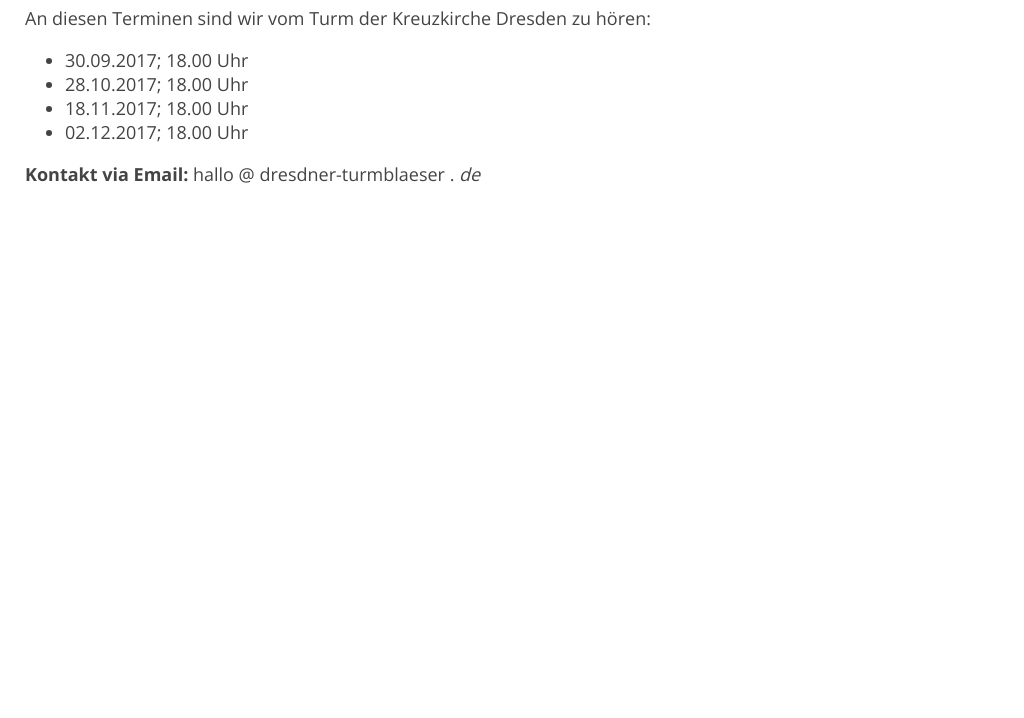
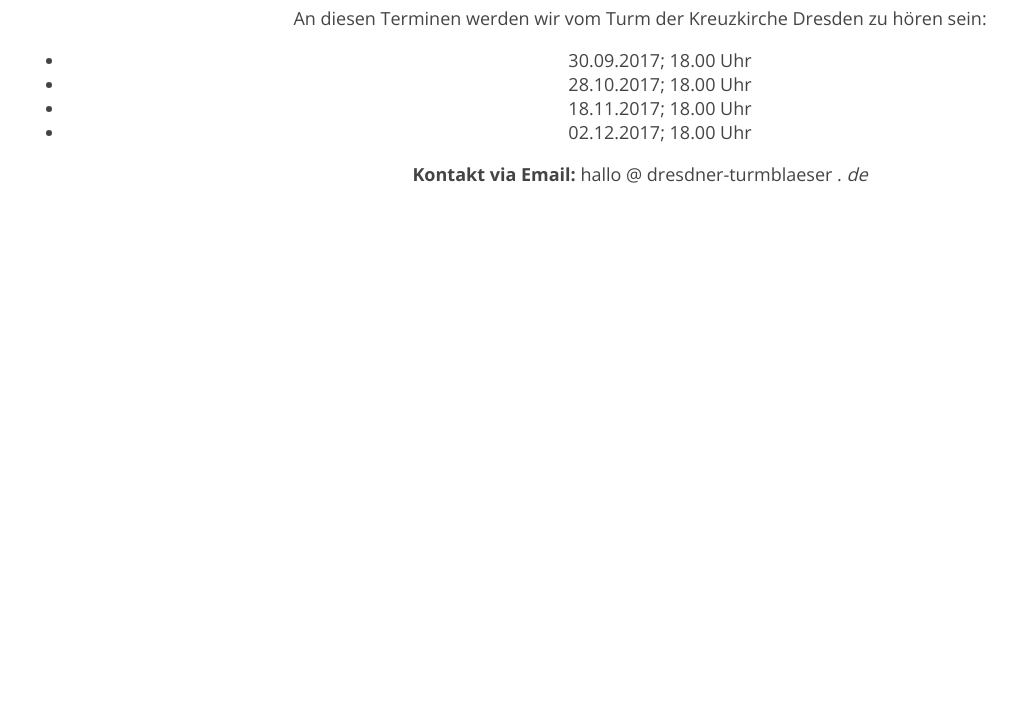
Before and after one commit to dresdner-turmblaeser/dresdner-turmblaeser.github.io, a plain HTML site: page index.html in a window 1280 px wide. Shown: the part 82-800 px from the top of the page, without its empty margins (0-1024 px from the left). Drawn offline with nearby package versions, Linux system fonts and the light colour scheme.

Commit message:
Fehler behoben.

```diff
--- a/index.html
+++ b/index.html
@@ -12,7 +12,7 @@
     </header>
     <section>
       <p>
-        An diesen Terminen sind wir vom Turm der Kreuzkirche Dresden zu h&ouml;ren:
+        An diesen Terminen werden wir vom Turm der Kreuzkirche Dresden zu h&ouml;ren sein:
       </p>
       <ul>
         <li>30.09.2017; 18.00 Uhr</li>
--- a/style.css
+++ b/style.css
@@ -8,6 +8,7 @@
   font-size: 18px;
   margin: 0;
   color: #444;
+  text-align: center;
 }
 
 h1 {
```
